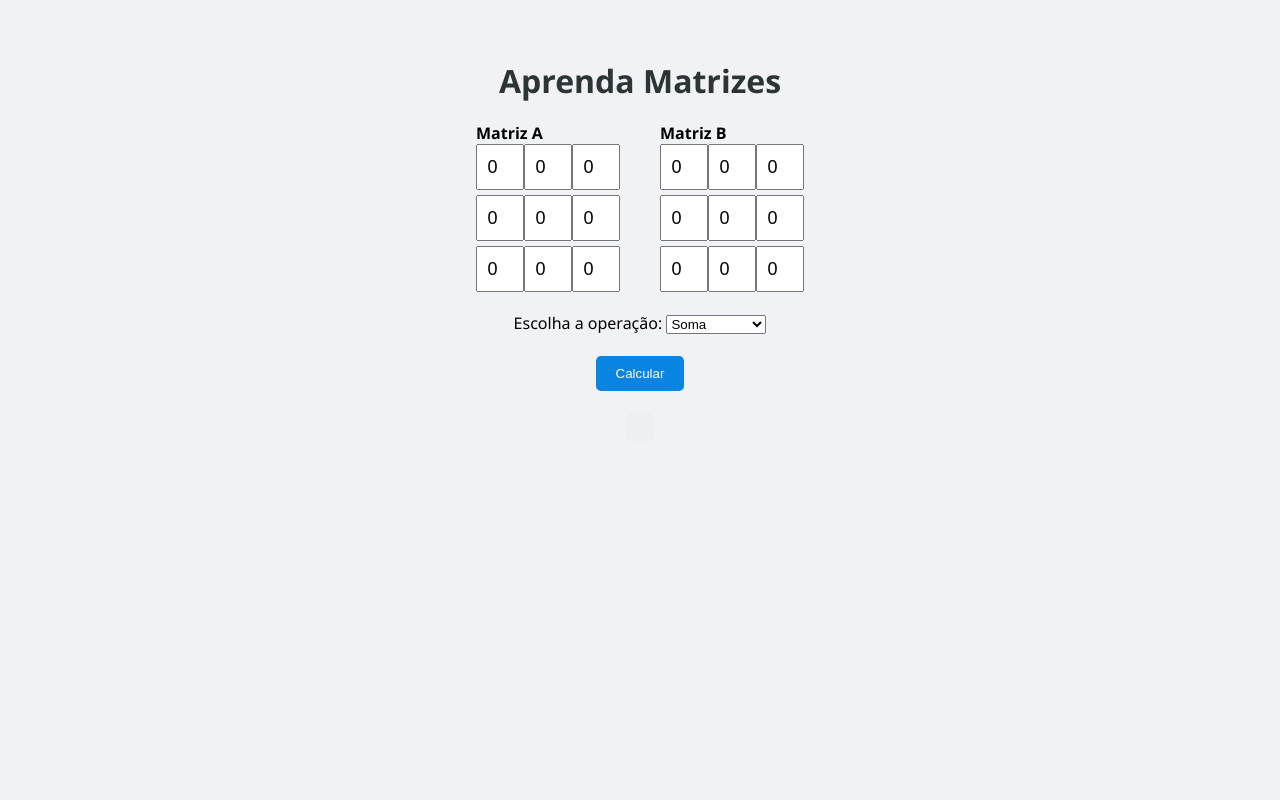
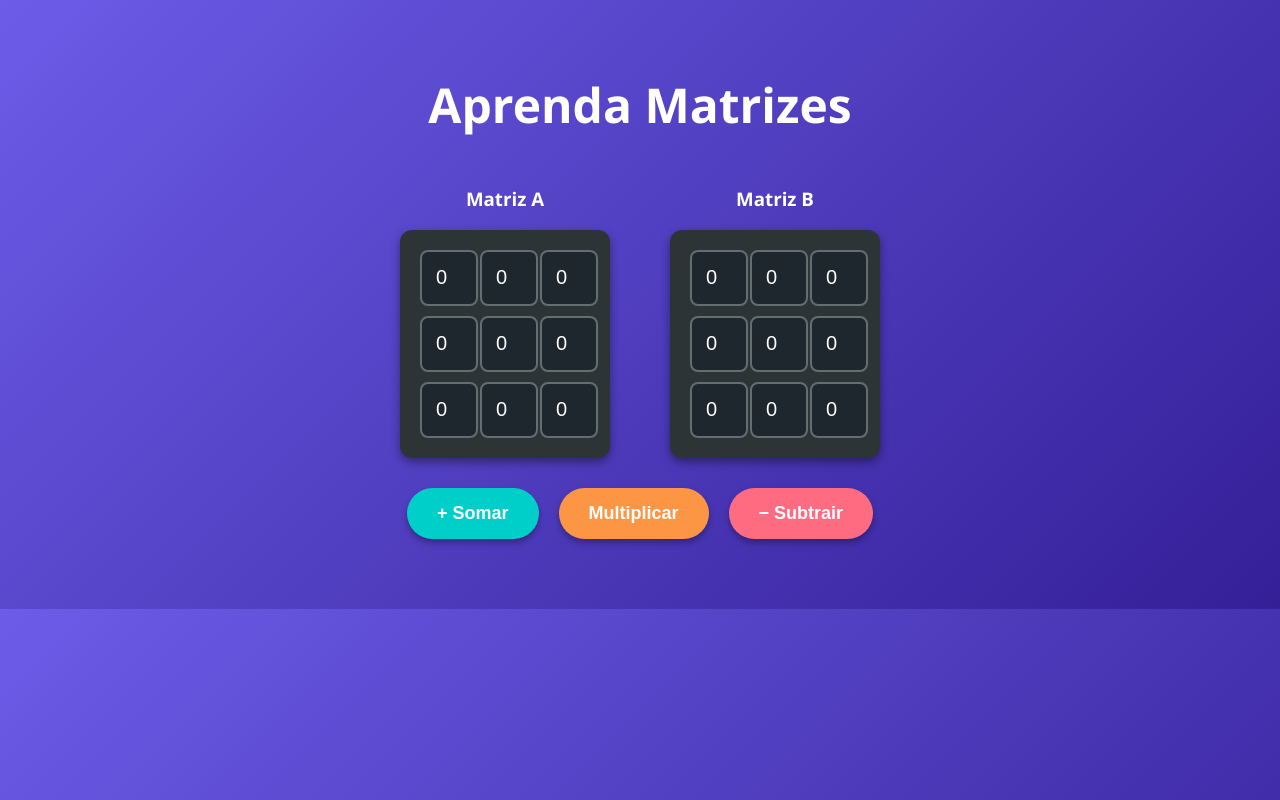
Before and after one commit to Cunharst/MatrixPert, a plain HTML site: page index.html in a window 1280 px wide. Drawn offline with Linux system fonts and the light colour scheme.

Commit message:
Better front-end implemented

```diff
--- a/assets/style.css
+++ b/assets/style.css
@@ -1,67 +1,91 @@
  body {
+      margin: 0;
       font-family: 'Segoe UI', sans-serif;
-    background-color: #f1f2f6;
-    display: flex;
-    flex-direction: column;
-    align-items: center;
-    padding: 30px;
+      background: linear-gradient(135deg, #6c5ce7, #341f97);
+      color: white;
+      text-align: center;
+      padding: 40px 20px;
     }
 
     h1 {
-    color: #2d3436;
-    margin-bottom: 20px;
+      font-size: 3em;
+      margin-bottom: 30px;
+      font-weight: bold;
     }
 
     .matriz-container {
       display: flex;
       justify-content: center;
-    gap: 40px;
-    margin-bottom: 20px;
+      gap: 60px;
+      margin-bottom: 30px;
+      flex-wrap: wrap;
     }
 
     .matriz {
-    display: flex;
-    flex-direction: column;
-    gap: 5px;
+      display: grid;
+      grid-template-columns: repeat(3, 50px);
+      gap: 10px;
+      background-color: #2d3436;
+      padding: 20px;
+      border-radius: 12px;
+      box-shadow: 0 4px 10px rgba(0, 0, 0, 0.4);
     }
 
     .matriz input {
-    width: 40px;
-    height: 40px;
+      width: 50px;
+      height: 50px;
       text-align: center;
-    font-size: 18px;
+      font-size: 20px;
+      background-color: #1e272e;
+      color: white;
+      border: 2px solid #636e72;
+      border-radius: 8px;
     }
 
     .controls {
-    margin-bottom: 20px;
-    text-align: center;
+      display: flex;
+      justify-content: center;
+      gap: 20px;
+      margin-bottom: 30px;
+      flex-wrap: wrap;
     }
 
     button {
-    background-color: #0984e3;
-    color: white;
+      padding: 15px 30px;
+      font-size: 18px;
+      font-weight: bold;
       border: none;
-    padding: 10px 20px;
-    border-radius: 5px;
+      border-radius: 30px;
       cursor: pointer;
+      box-shadow: 0 4px 6px rgba(0,0,0,0.3);
+      transition: 0.3s;
     }
 
     button:hover {
-    background-color: #74b9ff;
+      transform: scale(1.05);
+    }
+
+    button.soma {
+      background-color: #00cec9;
+      color: #fff;
+    }
+
+    button.multiplicacao {
+      background-color: #fd9644;
+      color: #fff;
+    }
+
+    button.subtracao {
+      background-color: #ff6b81;
+      color: #fff;
     }
 
     .resultado {
-    padding: 15px;
-    background-color: #ecf0f1;
-    border-radius: 8px;
-    text-align: center;
-    font-family: 'Segoe UI', sans-serif;
-  }
-
-  .resultado table {
-    margin: 0 auto;
-    border-collapse: collapse;
-    margin-bottom: 20px;
+      margin-top: 30px;
+      background-color: #fff;
+      color: #2d3436;
+      border-radius: 10px;
+      padding: 20px;
     }
 
     .resultado table td {
@@ -69,24 +93,31 @@ body {
       padding: 10px 15px;
       font-size: 20px;
       font-weight: bold;
-    background-color: #ffffff;
+      background-color: #f1f2f6;
     }
 
     .passos-container {
-    display: flex;
-    flex-direction: column;
-    gap: 10px;
-    align-items: center;
+      margin-top: 20px;
+      text-align: left;
+      max-width: 600px;
+      margin-inline: auto;
     }
 
     .passo {
       background-color: #dfe6e9;
-    padding: 10px 15px;
-    border-radius: 6px;
-    width: 90%;
-    max-width: 600px;
+      padding: 10px;
+      margin-bottom: 10px;
+      border-radius: 8px;
       font-family: 'Courier New', monospace;
-    text-align: left;
-    font-size: 14px;
-    box-shadow: 0 1px 4px rgba(0, 0, 0, 0.1);
     }
+
+    #resultado h2, #resultado h3 {
+  color: #6c5ce7;
+  font-family: 'Comic Sans MS', 'Segoe UI', cursive;
+}
+
+#resultado p {
+  font-size: 16px;
+  line-height: 1.5;
+  color: #2d3436;
+}
--- a/index.html
+++ b/index.html
@@ -3,36 +3,51 @@
 <head>
   <meta charset="UTF-8" />
   <meta name="viewport" content="width=device-width, initial-scale=1.0"/>
+  <link rel="stylesheet" href="assets/style.css">
   <title>Aprenda Matrizes</title>
-  <link rel="stylesheet" href="assets/style.css">
 </head>
 <body>
   <h1>Aprenda Matrizes</h1>
 
   <div class="matriz-container">
     <div>
-      <strong>Matriz A</strong>
-      <div class="matriz" id="matrizA"></div>
+      <h3>Matriz A</h3>
+      <div class="matriz" id="matrizA">
+        <input type="number" value="0">
+        <input type="number" value="0">
+        <input type="number" value="0">
+        <input type="number" value="0">
+        <input type="number" value="0">
+        <input type="number" value="0">
+        <input type="number" value="0">
+        <input type="number" value="0">
+        <input type="number" value="0">
+      </div>
     </div>
+
     <div>
-      <strong>Matriz B</strong>
-      <div class="matriz" id="matrizB"></div>
+      <h3>Matriz B</h3>
+      <div class="matriz" id="matrizB">
+        <input type="number" value="0">
+        <input type="number" value="0">
+        <input type="number" value="0">
+        <input type="number" value="0">
+        <input type="number" value="0">
+        <input type="number" value="0">
+        <input type="number" value="0">
+        <input type="number" value="0">
+        <input type="number" value="0">
+      </div>
     </div>
   </div>
 
   <div class="controls">
-    <label for="operacao">Escolha a operação:</label>
-    <select id="operacao">
-      <option value="soma">Soma</option>
-      <option value="subtracao">Subtração</option>
-      <option value="multiplicacao">Multiplicação</option>
-    </select>
-    <br><br>
-    <button onclick="calcular()">Calcular</button>
+    <button class="soma" onclick="calcular('soma')">+ Somar</button>
+    <button class="multiplicacao" onclick="calcular('multiplicacao')">Multiplicar</button>
+    <button class="subtracao" onclick="calcular('subtracao')">− Subtrair</button>
   </div>
 
-  <div class="resultado" id="saidaTexto"></div>
+  <div class="resultado" id="resultado" style="display:none;"></div>
+  <div class="passos-container" id="passos"></div>
 
   <script src="script.js"></script>
-</body>
-</html>
--- a/script.js
+++ b/script.js
@@ -1,24 +1,10 @@
-function criarInputs(id, linhas, colunas) {
-    const container = document.getElementById(id);
-    for (let i = 0; i < linhas; i++) {
-      const row = document.createElement("div");
-      for (let j = 0; j < colunas; j++) {
-        const input = document.createElement("input");
-        input.type = "number";
-        input.value = "0";
-        input.id = `${id}_${i}_${j}`;
-        row.appendChild(input);
-      }
-      container.appendChild(row);
-    }
-  }
-
-  function obterMatriz(id, linhas = 3, colunas = 3) {
-    const matriz = [];
-    for (let i = 0; i < linhas; i++) {
-      const linha = [];
-      for (let j = 0; j < colunas; j++) {
-        const valor = parseFloat(document.getElementById(`${id}_${i}_${j}`).value) || 0;
+function obterMatriz(id) {
+  const inputs = document.querySelectorAll(`#${id} input`);
+  let matriz = [];
+  for (let i = 0; i < 3; i++) {
+    let linha = [];
+    for (let j = 0; j < 3; j++) {
+      const valor = parseFloat(inputs[i * 3 + j].value) || 0;
       linha.push(valor);
     }
     matriz.push(linha);
@@ -26,85 +12,89 @@ function criarInputs(id, linhas, colunas) {
   return matriz;
 }
 
-  function exibirResultado(matriz, passos) {
-    const resultadoDiv = document.getElementById("saidaTexto");
-    resultadoDiv.innerHTML = "";
-
-    const titulo = document.createElement("h3");
-    titulo.textContent = "Resultado da operação:";
-    resultadoDiv.appendChild(titulo);
-
-    const tabela = document.createElement("table");
-    matriz.forEach((linha) => {
-      const tr = document.createElement("tr");
-      linha.forEach((valor) => {
-        const td = document.createElement("td");
-        td.textContent = valor;
-        tr.appendChild(td);
-      });
-      tabela.appendChild(tr);
-    });
-    resultadoDiv.appendChild(tabela);
-
-    const passosTitulo = document.createElement("h4");
-    passosTitulo.textContent = "Passo a passo:";
-    resultadoDiv.appendChild(passosTitulo);
-
-    const containerPassos = document.createElement("div");
-    containerPassos.classList.add("passos-container");
-
-    passos.forEach((texto) => {
-      const passoDiv = document.createElement("div");
-      passoDiv.classList.add("passo");
-      passoDiv.textContent = texto;
-      containerPassos.appendChild(passoDiv);
-    });
-
-    resultadoDiv.appendChild(containerPassos);
-  }
-
-  function calcular() {
+function calcular(operacao) {
   const A = obterMatriz("matrizA");
   const B = obterMatriz("matrizB");
-    const operacao = document.getElementById("operacao").value;
   let resultado = [];
   let passos = [];
 
   if (operacao === "soma" || operacao === "subtracao") {
     for (let i = 0; i < 3; i++) {
-        let linha = [];
+      resultado[i] = [];
       for (let j = 0; j < 3; j++) {
-          let valor;
-          if (operacao === "soma") {
-            valor = A[i][j] + B[i][j];
-            passos.push(`C[${i}][${j}] = ${A[i][j]} + ${B[i][j]} = ${valor}`);
-          } else {
-            valor = A[i][j] - B[i][j];
-            passos.push(`C[${i}][${j}] = ${A[i][j]} - ${B[i][j]} = ${valor}`);
+        const r = operacao === "soma" ? A[i][j] + B[i][j] : A[i][j] - B[i][j];
+        resultado[i][j] = r;
+        passos.push(`C[${i + 1}][${j + 1}] = ${A[i][j]} ${operacao === "soma" ? "+" : "-"} ${B[i][j]} = ${r}`);
       }
-          linha.push(valor);
-        }
-        resultado.push(linha);
     }
   } else if (operacao === "multiplicacao") {
     for (let i = 0; i < 3; i++) {
-        let linha = [];
+      resultado[i] = [];
       for (let j = 0; j < 3; j++) {
         let soma = 0;
-          let detalhes = [];
+        let detalhe = [];
         for (let k = 0; k < 3; k++) {
           soma += A[i][k] * B[k][j];
-            detalhes.push(`A[${i}][${k}]*B[${k}][${j}] = ${A[i][k]}*${B[k][j]}`);
+          detalhe.push(`${A[i][k]}×${B[k][j]}`);
         }
-          linha.push(soma);
-          passos.push(`C[${i}][${j}] = ${detalhes.join(" + ")} = ${soma}`);
+        resultado[i][j] = soma;
+        passos.push(`C[${i + 1}][${j + 1}] = ${detalhe.join(" + ")} = ${soma}`);
       }
-        resultado.push(linha);
     }
   }
 
-    exibirResultado(resultado, passos);
+  mostrarResultado(resultado, passos, operacao);
 }
 
-  criarInputs("matrizA", 3, 3);
-  criarInputs("matrizB", 3, 3);
+function mostrarResultado(resultado, passos, operacao) {
+  const div = document.getElementById("resultado");
+  div.style.display = "block";
+
+  const explicacoes = {
+    soma: {
+      titulo: "📘 Vamos somar matrizes!",
+      texto: "A gente soma cada quadradinho da Matriz A com o mesmo da Matriz B. É como somar figurinhas! 🧮✨"
+    },
+    subtracao: {
+      titulo: "📙 Vamos subtrair matrizes!",
+      texto: "Subtrair é tirar. Tiramos os números da Matriz B dos números da Matriz A, quadradinho por quadradinho. 😯➖🎲"
+    },
+    multiplicacao: {
+      titulo: "📗 Multiplicando matrizes!",
+      texto: "Multiplicar é como uma dança entre linhas e colunas 💃🕺! A linha da Matriz A encontra a coluna da Matriz B!"
+    }
+  };
+
+  let html = `
+    <div style="background:#fff0f6; border-left: 8px solid #ff6b81; padding: 20px; border-radius: 12px; margin-bottom: 20px;">
+      <h2 style="margin-top:0;">${explicacoes[operacao].titulo}</h2>
+      <p style="font-size: 16px;">${explicacoes[operacao].texto}</p>
+    </div>
+
+    <h3 style="text-align:center;">🎯 Resultado da Matriz</h3>
+    <table style="margin:auto; border-collapse: collapse; background-color:#ffeaa7; border-radius: 10px;">
+      ${resultado.map(linha =>
+        `<tr>${linha.map(valor =>
+          `<td style="border:2px solid #dfe6e9; padding:15px; font-size:20px; font-weight:bold; text-align:center;">${valor}</td>`).join("")}</tr>`).join("")}
+    </table>
+
+    <h3 style="text-align:center; margin-top: 30px;">👣 Passo a passo divertido!</h3>
+    <div style="display: flex; flex-direction: column; gap: 10px; align-items: center; margin-top: 10px;">
+      ${passos.map((texto, i) =>
+        `<div style="background-color: #dfe6e9; padding: 12px 18px; border-radius: 10px; width: 90%; max-width: 600px; font-size: 16px; box-shadow: 2px 2px 6px rgba(0,0,0,0.1);">
+          🧩 <strong>Passo ${i + 1}:</strong> ${formatarPasso(texto)}
+        </div>`
+      ).join("")}
+    </div>
+  `;
+
+  div.innerHTML = html;
+}
+
+function formatarPasso(texto) {
+  return texto
+    .replace(/C\[(\d+)\]\[(\d+)\]/g, '<strong>Resultado[$1][$2]</strong>')
+    .replace(/\*/g, ' × ')
+    .replace(/\+/g, ' ➕ ')
+    .replace(/-/g, ' ➖ ');
+}
```
Lines whose indentation alone changed are shown as unchanged.
